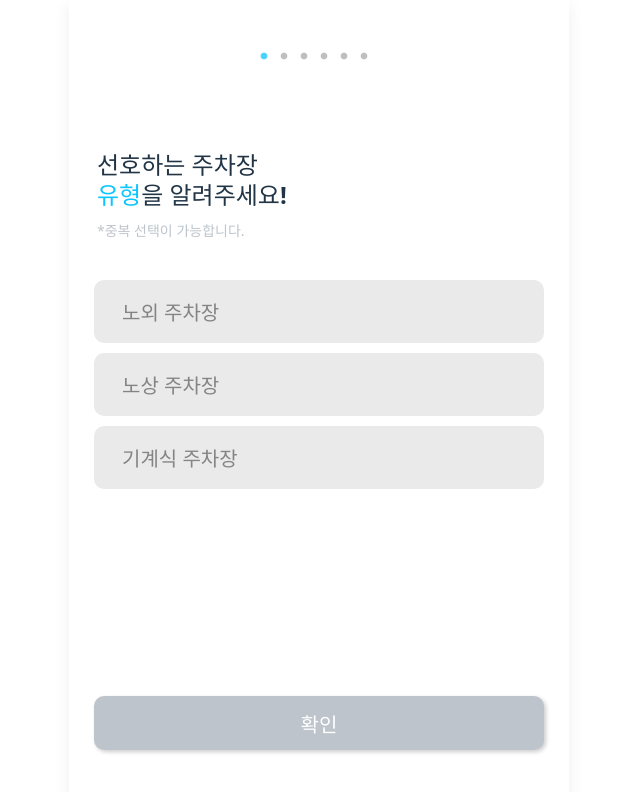
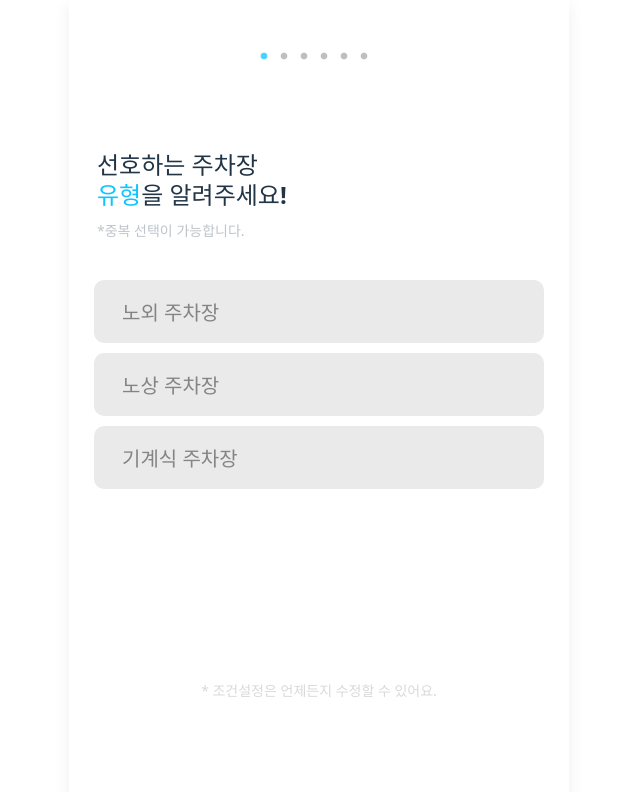
Before and after one commit to parkingkim/parkingkim-webapp, a React (Vite) app: page /onboarding in a window 1280 px wide. Shown: the top 792 px of the page, without its empty margins (321-961 px from the left). Built offline with nearby package versions, Linux system fonts and the light colour scheme.

Commit message:
feat: 마지막 슬라이드에서만 버튼 보이게 수정

```diff
--- a/src/pages/OnBoarding/index.tsx
+++ b/src/pages/OnBoarding/index.tsx
@@ -152,6 +152,8 @@ const OnBoarding = () => {
     sliderRef.current.slickNext();
   };
 
+  const isLastSlide = () => slideIndex == 5;
+
   return (
     <>
       {slideIndex !== 0 && (
@@ -250,14 +252,26 @@ const OnBoarding = () => {
           onClick={selectPriority}
         />
       </Slider>
-      <ButtonContainer>
-        <Button color="secondary" onClick={slickNext}>
-          확인
-        </Button>
-      </ButtonContainer>
+      {isLastSlide() ? (
+        <ButtonContainer>
+          <Button color="primary" onClick={slickNext}>
+            확인
+          </Button>
+        </ButtonContainer>
+      ) : (
+        <Notice>* 조건설정은 언제든지 수정할 수 있어요.</Notice>
+      )}
     </>
   );
 };
+
+const Notice = styled.p`
+  position: absolute;
+  bottom: 100px;
+  color: #d9d9d9;
+  right: 0;
+  left: 0;
+`;
 
 const Label = styled.h1`
   padding: 150px 0 10px 2rem;
```
